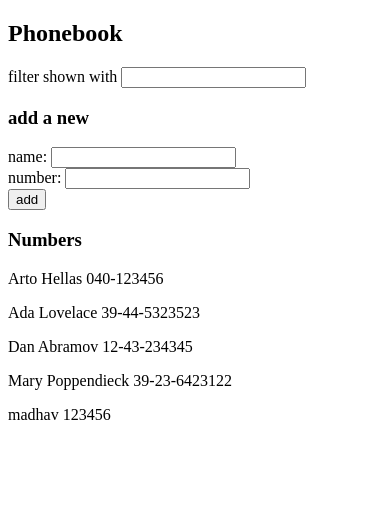
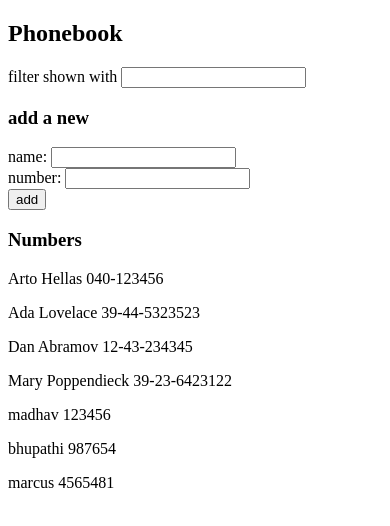
Before and after one commit to madhavarayulu/fullstackopen, a React (Vite) app in the folder part2/phonebook/: page / in a window 390 px wide. Shown: the top 526 px of the page. Built offline with nearby package versions, Linux system fonts and the light colour scheme; data requests are answered from the project's data file.

Commit message:
complete 2.13: The Phonebook step 8

```diff
--- a/part2/phonebook/db.json
+++ b/part2/phonebook/db.json
@@ -24,6 +24,16 @@
       "id": 5,
       "name": "madhav",
       "number": "123456"
+    },
+    {
+      "id": 6,
+      "name": "bhupathi",
+      "number": "987654"
+    },
+    {
+      "id": 7,
+      "name": "marcus",
+      "number": "4565481"
     }
   ]
 }
--- a/part2/phonebook/src/App.jsx
+++ b/part2/phonebook/src/App.jsx
@@ -1,5 +1,6 @@
 import { useState, useEffect } from "react";
 import axios from 'axios'
+import personsDB from "./services/persons.js";
 import Filter from "./components/Filter.jsx";
 import Form from "./components/Form.jsx";
 import Persons from "./components/Persons.jsx";
@@ -12,10 +13,10 @@ const App = () => {
 
   useEffect(() => {
     console.log('effect')
-    axios
-      .get("http://localhost:3000/persons")
+    personsDB
+      .getAll()
       .then(response => {
-        console.log('promise fulfilled')
+        console.log("promise fulfilled")
         setPersons(response.data)
       })
   }, [])
@@ -45,8 +46,8 @@ const App = () => {
     } else {
       setPersons((prevPersons) => [...prevPersons, newPerson]);
     }
-    axios
-      .post("http://localhost:3000/persons", newPerson)
+    personsDB
+      .create(newPerson)
       .then(response => {
         console.log(response)
       })
--- /dev/null
+++ b/part2/phonebook/src/services/persons.js
@@ -0,0 +1,12 @@
+import axios from "axios";
+const baseURL = "http://localhost:3000/persons"
+
+const getAll = () => {
+  return axios.get(baseURL)
+}
+
+const create = newObject => {
+  return axios.post(baseURL, newObject)
+}
+
+export default { getAll, create }
```
